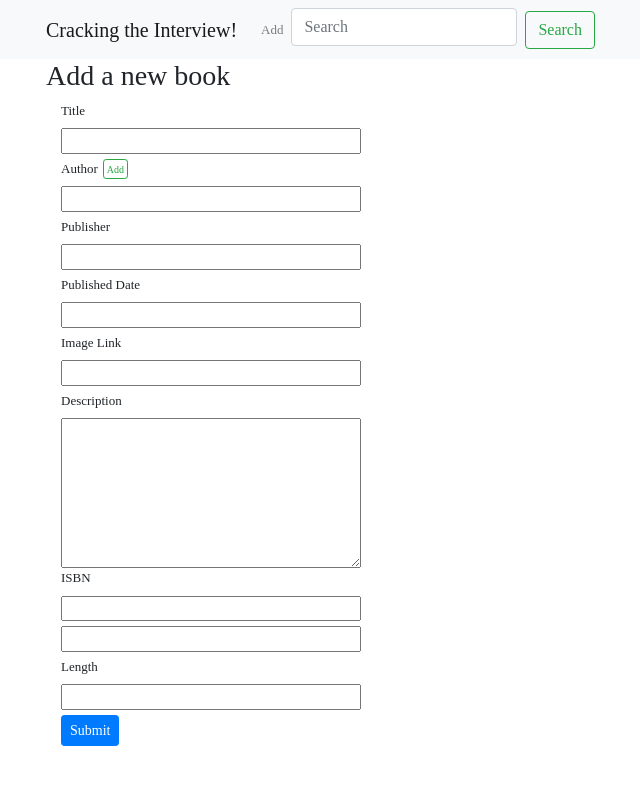
After one commit to peteryoungy/COMS4170-UIDesign, a Flask app: page /add in a window 1280 px wide. The commit adds this page. Shown: the top 785 px of the page, without its empty margins (39-679 px from the left). Run offline with Flask 2, Linux system fonts and the light colour scheme; some libraries are stand-ins or nearby versions.

Commit message:
hw7 main add page finished

```diff
--- a/hw7/hw7_yy3102/server.py
+++ b/hw7/hw7_yy3102/server.py
@@ -339,6 +339,8 @@ data = [
 ]
 
 
+id = 11
+
 # ROUTES
 
 @app.route('/')
@@ -348,6 +350,12 @@ def default():
 @app.route('/home')
 def home():
    return render_template('home.html')
+
+
+@app.route('/add')
+def add():
+   return render_template('add.html')
+
 
 @app.route('/view/<id>', methods=['GET', 'POST'])
 def get_details(id = None):
@@ -404,6 +412,24 @@ def get_item():
     return jsonify(item = item)
 
 
+@app.route('/add_item', methods=['GET', 'POST'])
+def add_item():
+
+    global data
+    global id
+
+    json_data = request.get_json()
+    new_book = json_data["new_book"]
+    print(new_book)
+    print(type(new_book))
+
+    new_book["id"] = str(id)
+    id = id + 1
+    data.append(new_book)
+
+    return jsonify(id = id - 1)
+
+
 
 if __name__ == '__main__':
    app.run(debug = True)
--- /dev/null
+++ b/hw7/hw7_yy3102/static/add.js
@@ -0,0 +1,277 @@
+
+
+$(document).ready(function(){
+
+    $(".btn-add").click(function(){
+
+        // get current length
+        let index = $(".author-group").children().length
+
+        //<input id="add-author" name="author"></input>
+        let newEntry = $("<div class=inline>")
+        newEntry.attr("id", "author-div-" + index)
+
+        let newInput = $("<input name=author>")
+        newInput.attr("id","add-author-" + index)
+
+        newEntry.append(newInput)
+        $(".author-group").append(newEntry)
+    })
+
+    $("#add-submit").click(function(event){
+
+        event.preventDefault();
+
+        // console.log("On Click1.")
+
+        let data = $('#add-form').serializeArray()
+        // console.log(data)
+
+        let title
+        let authors = []
+        let publisher
+        let published_date
+        let image_link
+        let description
+        let isbn = []
+        let length
+
+        let isbn_index = 0
+        // note: check validation
+        for(let i = 0; i < data.length; i++){
+
+            let index = i
+            let value = data[i]
+
+            if (value["name"] === "title") {
+                // console.log("title value is: " + value["value"])
+
+                let pos = $("#title-div")
+
+                if(value["value"].trim() === ""){
+                    addAlert(pos, "Title cannot be empty!")
+                    $("#add-title").focus()
+                    return
+                }
+
+                // removeAlert(pos)
+                title = value["value"].trim()
+
+            } else if (value["name"] === "author") {
+
+                // console.log("author value is: " + value["value"] + "index is: " + index)
+                let pos = $("#author-div-" + index)
+
+                if(value["value"].trim() === ""){
+                    addAlert(pos, "Author cannot be empty!")
+                    $("#add-author-" + index).focus()
+                    return
+                }
+
+                // removeAlert(pos)
+                authors.push(value["value"].trim())
+
+            } else if (value["name"] === "publisher") {
+                // console.log(value["value"])
+
+                let pos = $("#publisher-div")
+
+                if(value["value"].trim() === ""){
+                    addAlert(pos, "Publisher cannot be empty!")
+                    $("#add-publisher").focus()
+                    return
+                }
+
+                publisher = value["value"].trim()
+
+            } else if (value["name"] === "published-date") {
+                // console.log(value["value"])
+
+                let pos = $("#published-date-div")
+
+                if(value["value"].trim() === ""){
+                    addAlert(pos, "Published Date cannot be empty!")
+                    $("#add-published-date").focus()
+                    return
+                }
+
+                // todo: date must be valid
+
+                published_date = value["value"].trim()
+
+            } else if (value["name"] === "image-link") {
+                // console.log(value["value"])
+                let pos = $("#image-link-div")
+
+                if(value["value"].trim() === ""){
+                    addAlert(pos, "Image Link cannot be empty!")
+                    $("#add-image-link").focus()
+                    return
+                }
+
+                image_link = value["value"].trim()
+
+            } else if (value["name"] === "description") {
+                // console.log(value["value"])
+                let pos = $("#description-div")
+
+                if(value["value"].trim() === ""){
+                    addAlert(pos, "Description cannot be empty!")
+                    $("#add-description").focus()
+                    return
+                }
+
+                description = value["value"].trim()
+
+            } else if (value["name"] === "isbn") {
+                console.log("isbn value is: " + value["value"])
+
+                isbn_index++
+                let pos = $("#isbn-div-" + isbn_index)
+
+                if(value["value"].trim() === ""){
+                    addAlert(pos, "ISBN number cannot be empty!")
+                    $("#add-isbn-" + isbn_index).focus()
+                    return
+                }
+
+                if(isNaN(value["value"].trim())){
+                    addAlert(pos, "ISBN Must Be a Number!")
+                    $("#add-isbn-" + isbn_index).focus()
+                    return
+                }
+
+                isbn.push(value["value"].trim())
+
+            } else if (value["name"] === "length") {
+                // console.log(value["value"])
+
+                let pos = $("#length-div")
+
+                if(value["value"].trim() === ""){
+                    addAlert(pos, "Length cannot be empty!")
+                    $("#add-length").focus()
+                    return
+                }
+
+
+                if(isNaN(value["value"].trim())){
+                    addAlert(pos, "Length Must Be a Number!")
+                    $("#add-length").focus()
+                    return
+                }
+                length = value["value"].trim()
+            }
+
+
+        }
+        // clean all error
+        $(".alert").remove()
+
+        // send add request
+        let obj = {}
+        obj.volumeInfo = {}
+        obj.volumeInfo.title = title
+        obj.volumeInfo.authors = authors
+        obj.volumeInfo.publisher = publisher
+        obj.volumeInfo.publishedDate = published_date
+        obj.volumeInfo.description = description
+        obj.volumeInfo.industryIdentifiers = [
+            {
+                "type": "ISBN_10",
+                "identifier": isbn[0]
+            },
+            {
+                "type": "ISBN_13",
+                "identifier": isbn[1]
+            }
+        ]
+        obj.volumeInfo.pageCount = length
+        obj.volumeInfo.imageLinks = {
+            "thumbnail": image_link
+        }
+
+        let data_to_send = {"new_book": obj}
+        $.ajax({
+            type: "POST",
+            url: "add_item",
+            dataType : "json",
+            contentType: "application/json; charset=utf-8",
+            data : JSON.stringify(data_to_send),
+            success: function(result){
+                // <div class="alert alert-success" role="alert">
+                // A simple success alert with <a href="#" class="alert-link">an example link</a>. Give it a click if you like.
+                // </div>
+                let id = result["id"]
+
+                console.log("add a item, id is " + id)
+
+                let new_reminder = $("<div>")
+                new_reminder.addClass("alert")
+                new_reminder.addClass("alert-success")
+                new_reminder.attr("role", "alert")
+                new_reminder.append("New item successfully created.")
+
+                let new_a = $("<a>")
+                new_a.attr("href", "/view/" + id)
+                new_a.text("See it here.")
+
+                new_reminder.append(new_a)
+                $("#reminder").append(new_reminder)
+                // clear all the alert
+                $("input").val("")
+                $("textarea").val("")
+                $("#add-title").focus()
+
+                console.log("add finished")
+            },
+            error: function(request, status, error){
+                console.log("Error");
+                console.log(request)
+                console.log(status)
+                console.log(error)
+            }
+        });
+
+
+    })
+})
+
+
+function removeAlert(pos){
+
+    let l = $(pos).children().length
+    if(l === 1) {
+        // console.log("length = " + l + " don't add this time.");
+        return;
+    }
+
+    $(pos).children('div')[0].remove()
+}
+
+function addAlert(pos, message) {
+
+    // console.log($(pos))
+    // todo: select the last element?
+
+    // clear all wrong status
+    $(".alert").remove()
+
+
+    console.log("addAlert")
+
+    let l = $(pos).children().length
+    if(l > 1) {
+        // console.log("length = " + l + " don't add this time.");
+        return;
+    }
+
+    let alert = $("<div>")
+    alert.addClass("alert")
+    alert.addClass("alert-danger")
+    alert.attr("role","alert")
+    alert.text(message)
+    $(pos).append(alert)
+
+
+}
--- /dev/null
+++ b/hw7/hw7_yy3102/templates/add.html
@@ -0,0 +1,147 @@
+{% extends "layout.html" %}
+
+{% block content %}
+
+
+<script type="text/javascript" src="{{ url_for('static', filename = 'add.js') }}"></script>
+
+<style>
+
+    .container {
+        font-size: 13px;
+    }
+
+    label, input{
+        display: block;
+    }
+
+    input{
+        margin-bottom: 5px;
+
+        width: 300px;
+    }
+
+    textarea {
+        width: 300px;
+        height: 150px;
+    }
+
+    .new-line{
+        display: flex;
+    }
+
+    .btn-add {
+        font-size: 10px;
+        height: 20px;
+
+
+        padding-left: 3px;
+        padding-right: 3px;
+        padding-top: 2px;
+        padding-bottom: 2px;
+
+        margin-left: 5px;
+    }
+
+    .alert-danger {
+        /*width: 30%;*/
+
+        padding: 2px;
+        margin-left: 3px;
+    }
+
+    .inline > * {
+        display: inline;
+    }
+
+    .inline {
+        display: flex;
+        align-items: flex-start;
+    }
+</style>
+
+
+<h3>Add a new book</h3>
+
+<div class="container">
+    <div id="reminder"></div>
+
+    <form id="add-form">
+        <div>
+            <label for="add-title"> Title </label>
+            <div id="title-div" class="inline">
+                <input id="add-title" name="title">
+            </div>
+        </div>
+
+        <div class="author-group">
+            <div class="new-line">
+                <label for="add-author"> Author </label>
+                <button type="button" class="btn btn-outline-success btn-sm btn-add">Add</button>
+            </div>
+
+            <div id="author-div-1" class="inline">
+                <input id="add-author-1" name="author">
+            </div>
+
+        </div>
+
+
+
+        <div>
+            <label for="add-publisher"> Publisher </label>
+            <div id="publisher-div" class="inline">
+                <input id="add-publisher" name="publisher">
+            </div>
+        </div>
+
+        <div>
+            <label for="add-published-date"> Published Date </label>
+            <div id="published-date-div" class="inline">
+                <input id="add-published-date" name="published-date">
+            </div>
+        </div>
+
+        <div>
+            <label for="add-image-link"> Image Link </label>
+            <div id="image-link-div" class="inline">
+                <input id="add-image-link" name="image-link">
+            </div>
+        </div>
+
+        <div>
+            <label for="add-description"> Description </label>
+            <div id="description-div" class="inline">
+                <textarea id="add-description" name="description"> </textarea>
+                <!-- <input id="add-description" name="description"> -->
+            </div>
+        </div>
+
+        <div>
+            <label for="add-isbn"> ISBN </label>
+            <div id="isbn-div-1" class="inline">
+                <input id="add-isbn-1" name="isbn">
+
+            </div>
+            <div id="isbn-div-2" class="inline">
+                <input id="add-isbn-2" name="isbn">
+
+            </div>
+        </div>
+
+        <div>
+            <label for="add-length"> Length </label>
+            <div id="length-div" class="inline">
+                <input id="add-length" name="length">
+            </div>
+        </div>
+
+        <div>
+            <button id="add-submit" class="btn btn-primary btn-sm"> Submit </button>
+        </div>
+    </form>
+</div>
+
+
+
+{% endblock %}
--- a/hw7/hw7_yy3102/templates/layout.html
+++ b/hw7/hw7_yy3102/templates/layout.html
@@ -33,9 +33,9 @@
     </button>
     <div class="collapse navbar-collapse" id="navbarNavAltMarkup">
       <div class="navbar-nav">
-        <!-- <a class="nav-link" href="/">Hello World</a>
-        <a class="nav-link" href="/hello/class">Hello Name</a>
-        <a class="nav-link" href="/people">People</a> -->
+        <a class="nav-link" href="/add">Add</a>
+        <!-- <a class="nav-link" href="/hello/class">Hello Name</a> -->
+        <!-- <a class="nav-link" href="/people">People</a> -->
 
 
       </div>
```
Also changed, not shown: hw7/hw7_yy3102/templates/view.html (+4 -4 lines).
